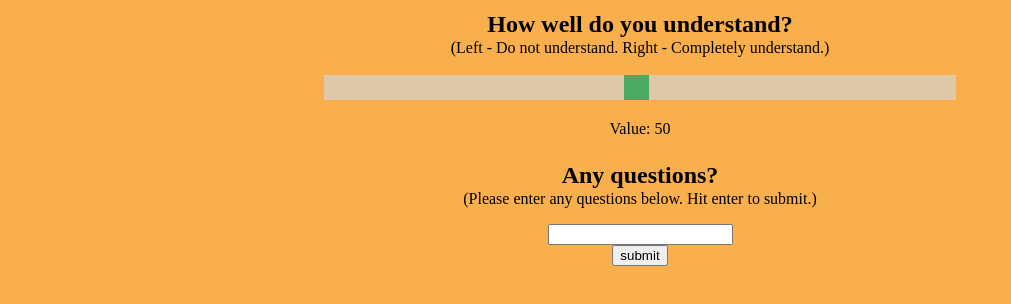
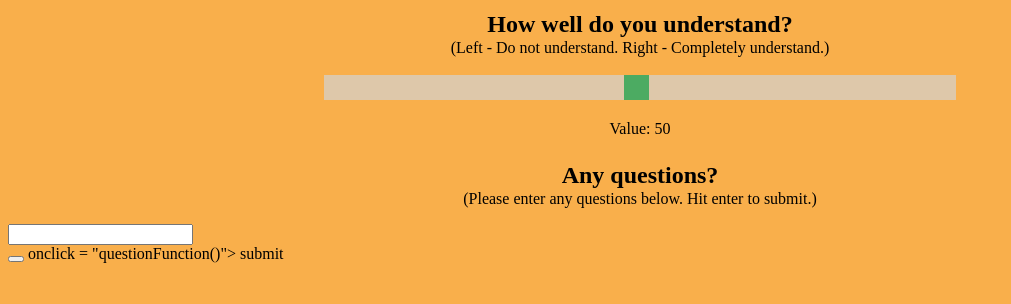
Before and after one commit to gracegattman/cuhackit, a website: page documentRoot/student/index.html in a window 1280 px wide. Shown: the part 108-412 px from the top of the page, without its empty margins (0-1011 px from the left). Drawn offline with nearby package versions, Linux system fonts and the light colour scheme; no server answers.

Commit message:
minor edit

```diff
--- a/documentRoot/student/index.html
+++ b/documentRoot/student/index.html
@@ -22,10 +22,10 @@
 <p>(Please enter any questions below. Hit enter to submit.)</p>
 
 
-<center><input type="text" id="question" name="question"><br>
-<button onclick = "questionFunction()">
+<input type="text" id="question" name="question"><br>
+<button></button> onclick = "questionFunction()">
 submit
-</button></center>
+</button>
 
 
 
```
Also changed, not shown: server/app.js (line endings or trailing spaces).
